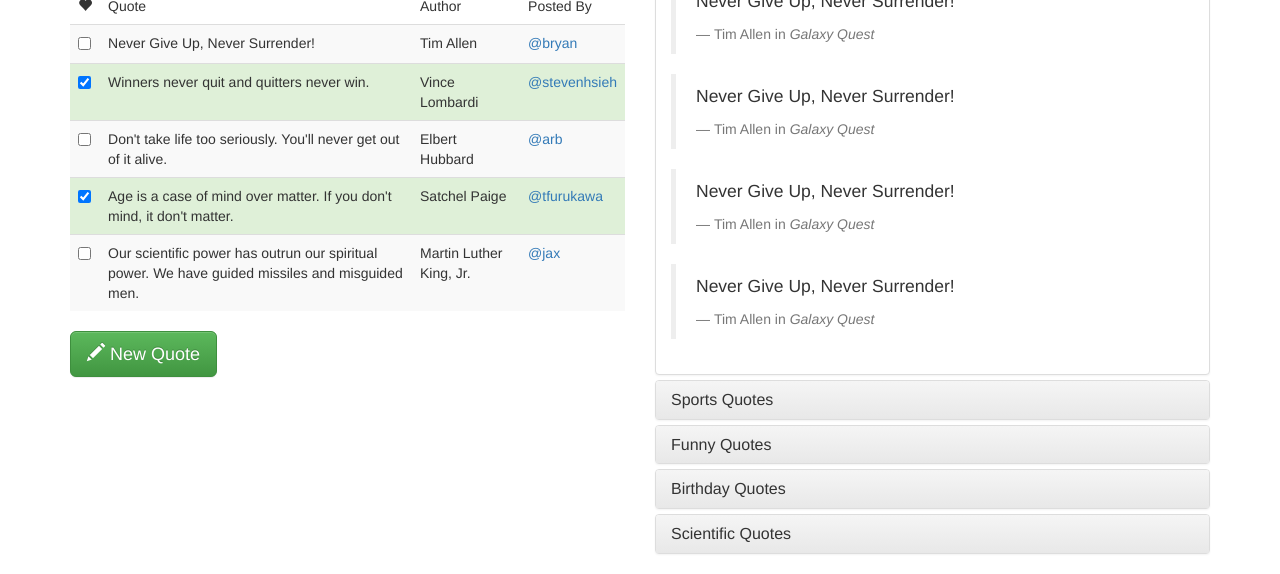
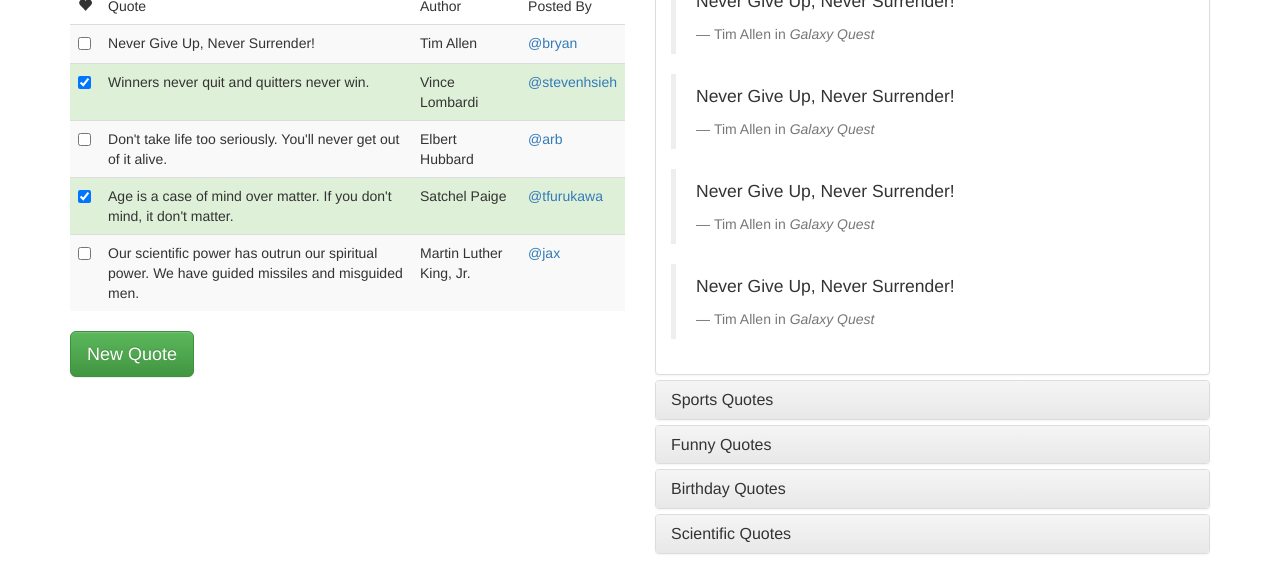
Before and after one commit to brytmill/zenquotes, a plain HTML site: page dashboard.html in a window 1280 px wide. Shown: the part 361-935 px from the top of the page. Drawn offline with nearby package versions, Linux system fonts and the light colour scheme.

Commit message:
removed pencil icon on new quote button

```diff
--- a/dashboard.html
+++ b/dashboard.html
@@ -225,7 +225,7 @@
 
 				<!-- Button trigger modal -->
 				<button type="button" class="btn btn-success btn-lg" data-toggle="modal" data-target="#myModal">
-				  <i class="glyphicon glyphicon-pencil"></i> New Quote
+				  New Quote
 				</button>
 
 				<!-- Modal -->
```
